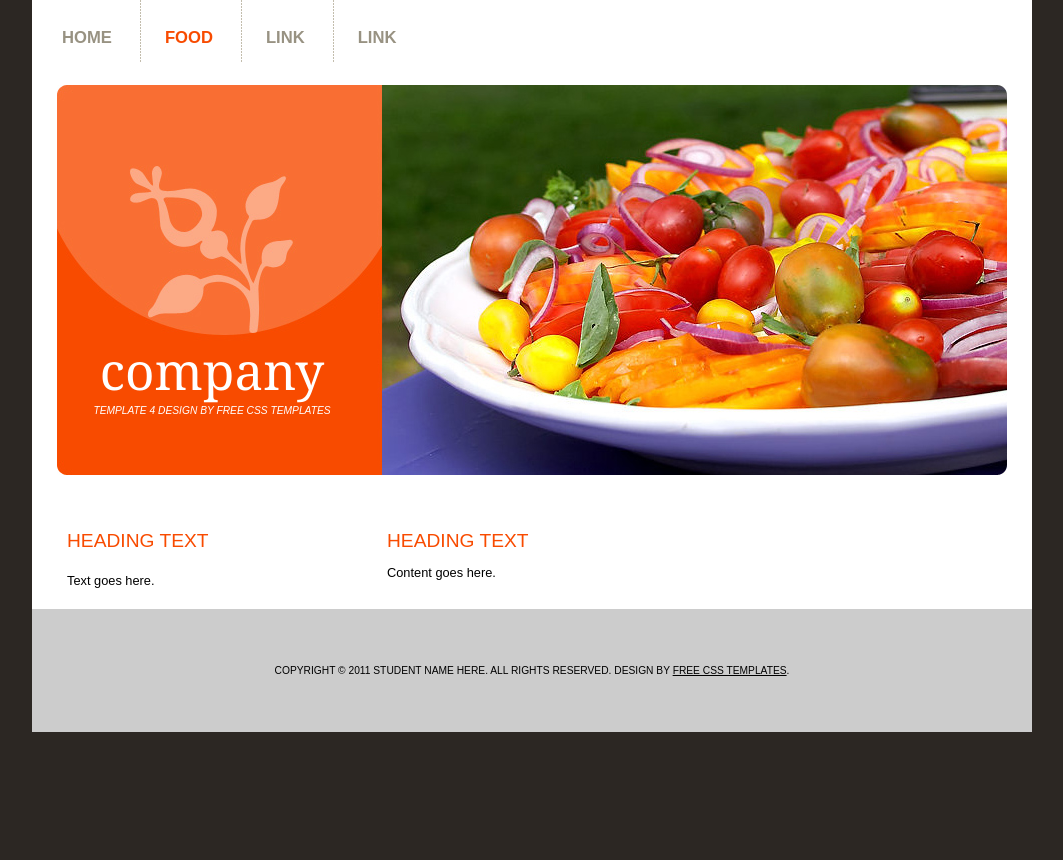
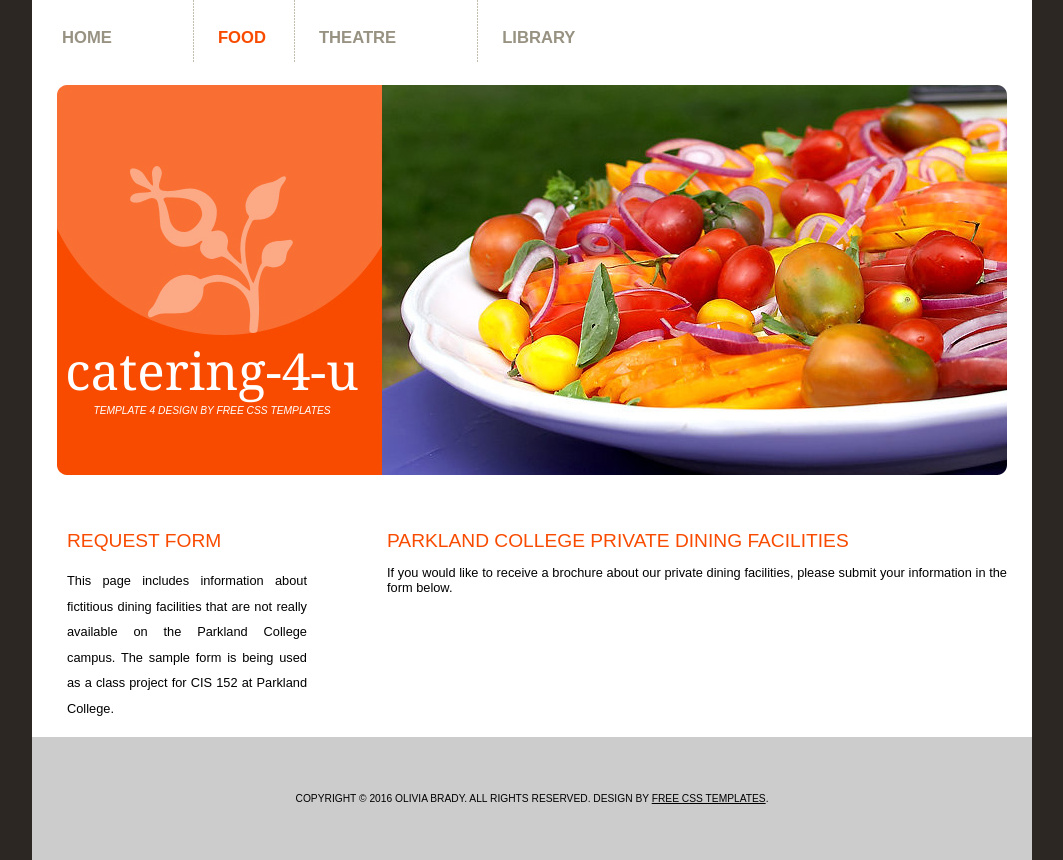
Before and after one commit to obrady1/obrady1.github.io, a plain HTML site: page forms-ob/dining.html in a window 1280 px wide. Shown: the whole page, without its empty margins (108-1171 px from the left). Before the commit the page ends 800 px from the top, so only its background shows below. Drawn offline with Linux system fonts and the light colour scheme.

Commit message:
added the forms

```diff
--- a/forms-ob/dining.html
+++ b/forms-ob/dining.html
@@ -22,16 +22,16 @@ Released   : 20110301
 	<div id="header">
 		<div id="menu">
 			<ul>
-				<li class="first"><a href="#">Home</a></li>
+				<li class="first"><a href="http://www.parkland.edu">Home</a><a href="#"></a></li>
 				<li class="current"><span><a href="#">FOOD</a></span></li>
-				<li><a href="#">LINK </a></li>
-				<li><a href="#">LINK</a></li>
+				<li><a href="http://theatre.parkland.edu/">THEATRE</a><a href="#"></a></li>
+				<li><a href=" http://www2.parkland.edu/library/">LIBRARY</a><a href="#"></a></li>
 			</ul>
 		</div><!-- end #menu -->
 	</div><!-- end #header -->
 
     <div id="logo">
-		<h1>company</h1>
+		<h1>catering-4-u</h1>
 		<p><em> template 4 design by <a href="http://www.freecsstemplates.org/">Free CSS Templates</a></em></p>
 	</div><!-- end #logo -->
 
@@ -39,16 +39,20 @@ Released   : 20110301
 <div id="page-bgtop">
 	    <div id="content">
 
-<h2>Heading Text</h2>
-<p>Content goes here.</p>
+<h2>PARKLAND COLLEGE PRIVATE DINING FACILITIES</h2>
+<p>If you would like to receive a brochure about our private dining facilities, please submit your information in the form below.</p>
+
+<script type="text/javascript" src="https://pub28.bravenet.com/emailfwd/bnet.forms.js.php?formid=3626&usernum=2368845547"></script>
+
+<p>&nbsp;</p>
 
 
     </div>	<!-- end #content -->
 
 <div id="sidebar">
 
-<h2>Heading text</h2>
-<p>Text goes here.</p>
+<h2>REQUEST FORM</h2>
+<p>This page includes information about fictitious dining facilities that are not really available on the Parkland College campus. The sample form is being used as a class project for CIS 152 at Parkland College.</p>
 </div><!-- end #sidebar -->
 
 <div class="clearboth">&nbsp;</div>
@@ -57,7 +61,7 @@ Released   : 20110301
 </div> <!-- end #page -->
 
 	<div id="footer">
-		<p>Copyright &#169; 2011 Student Name Here. All rights reserved. Design by <a href="http://www.freecsstemplates.org/">Free CSS Templates</a>.</p>
+		<p>Copyright &#169; 2016 Olivia Brady. All rights reserved. Design by <a href="http://www.freecsstemplates.org/">Free CSS Templates</a>.</p>
 	</div><!-- end #footer -->
 </body>
 </html>
```
Also changed, not shown: forms-ob/thankyou.html (+1 -1 lines).
